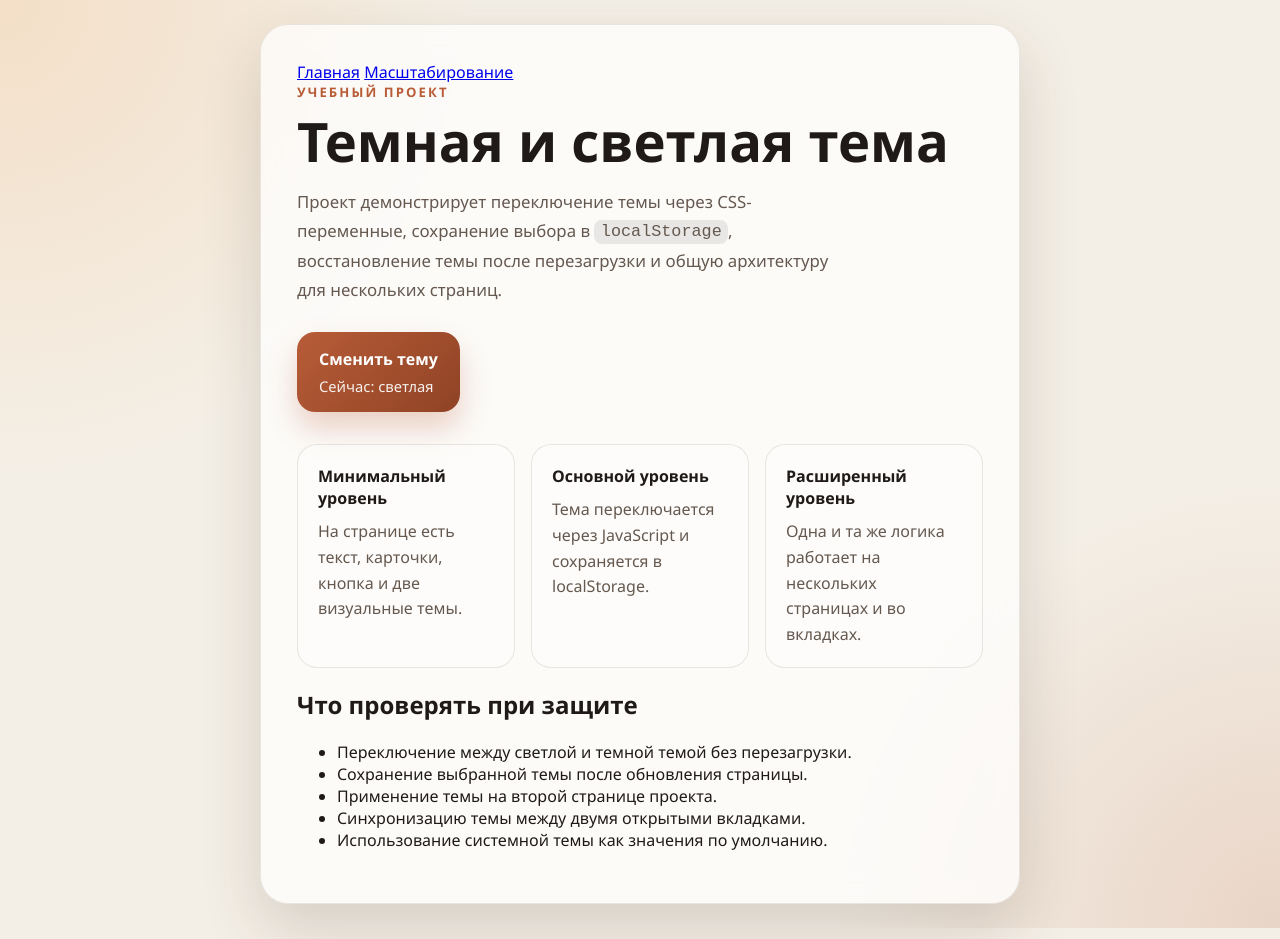
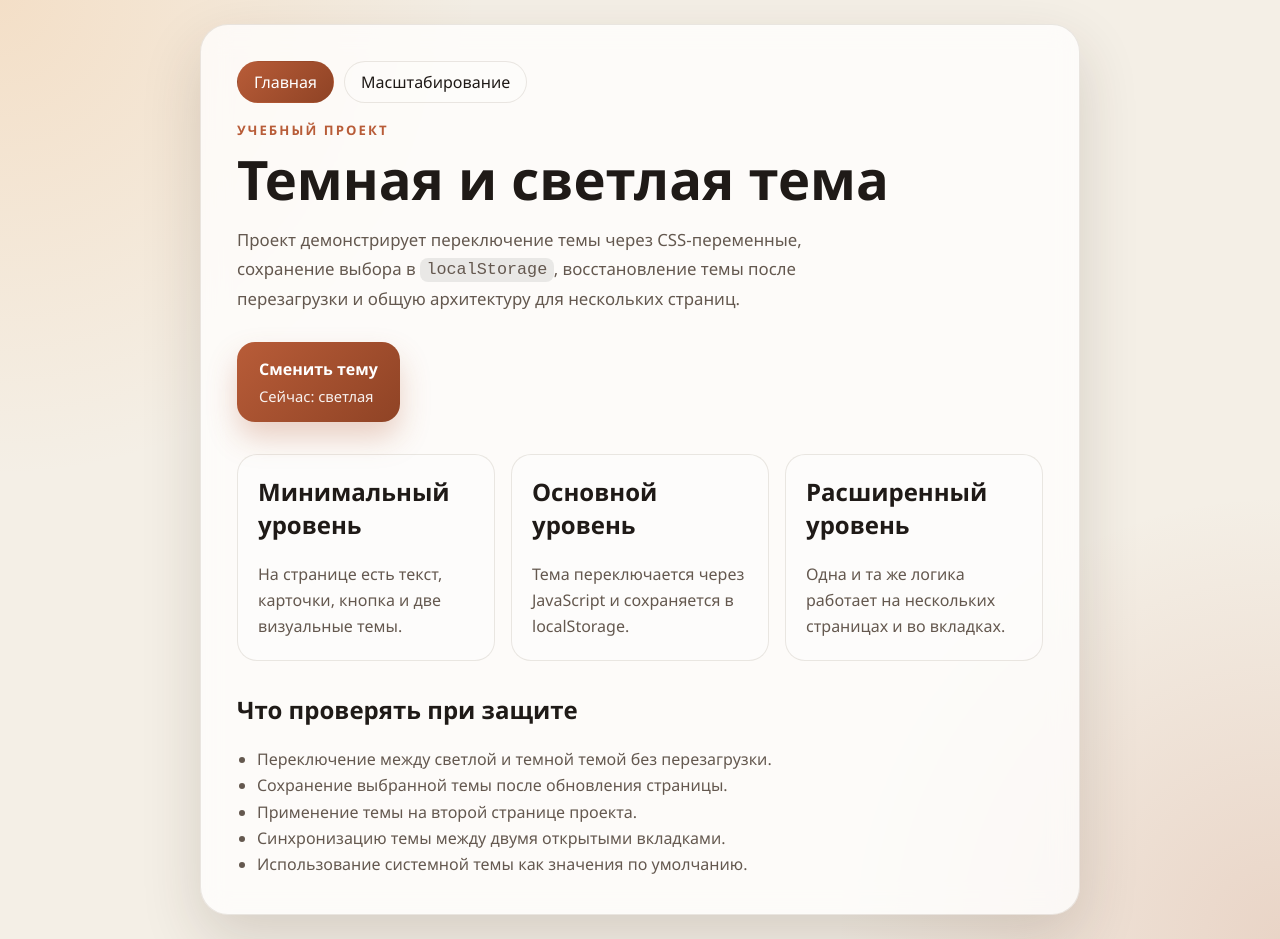
Before and after one commit to Fomar07/123, a plain HTML site: page index.html in a window 1280 px wide. Drawn offline with Linux system fonts and the light colour scheme.

Commit message:
feat: refine styles for multi-page theme project

```diff
--- a/style.css
+++ b/style.css
@@ -1,6 +1,6 @@
 :root {
   --bg: #f4efe6;
-  --surface: rgba(255, 255, 255, 0.72);
+  --surface: rgba(255, 255, 255, 0.76);
   --surface-border: rgba(90, 66, 47, 0.12);
   --text: #1f1a17;
   --muted: #64584f;
@@ -24,6 +24,14 @@ html[data-theme="dark"] {
   box-sizing: border-box;
 }
 
+html {
+  color-scheme: light;
+}
+
+html[data-theme="dark"] {
+  color-scheme: dark;
+}
+
 body {
   margin: 0;
   min-height: 100vh;
@@ -44,13 +52,39 @@ body {
 }
 
 .card {
-  width: min(760px, 100%);
+  width: min(880px, 100%);
   padding: 36px;
   border: 1px solid var(--surface-border);
   border-radius: 28px;
   background: var(--surface);
   box-shadow: var(--shadow);
   backdrop-filter: blur(14px);
+}
+
+.topbar {
+  display: flex;
+  flex-wrap: wrap;
+  gap: 10px;
+  margin-bottom: 18px;
+}
+
+.nav-link {
+  display: inline-flex;
+  align-items: center;
+  justify-content: center;
+  min-height: 42px;
+  padding: 0 16px;
+  border: 1px solid var(--surface-border);
+  border-radius: 999px;
+  color: var(--text);
+  text-decoration: none;
+  background: rgba(255, 255, 255, 0.16);
+}
+
+.nav-link.is-active {
+  background: linear-gradient(135deg, var(--accent), var(--accent-strong));
+  border-color: transparent;
+  color: #fff;
 }
 
 .eyebrow {
@@ -62,15 +96,21 @@ body {
   font-weight: 700;
 }
 
+h1,
+h2,
+h3 {
+  margin-top: 0;
+}
+
 h1 {
-  margin: 0;
+  margin-bottom: 0;
   font-size: clamp(2rem, 5vw, 3.4rem);
   line-height: 1.05;
 }
 
 .lead {
   margin: 18px 0 0;
-  max-width: 58ch;
+  max-width: 60ch;
   color: var(--muted);
   font-size: 1.05rem;
   line-height: 1.7;
@@ -121,42 +161,65 @@ html[data-theme="dark"] code {
   opacity: 0.92;
 }
 
-.info-grid {
+.info-grid,
+.steps-grid {
   display: grid;
   grid-template-columns: repeat(3, minmax(0, 1fr));
   gap: 16px;
   margin-top: 32px;
 }
 
-.info-box {
+.info-box,
+.step-box,
+.note-box {
   padding: 20px;
   border: 1px solid var(--surface-border);
   border-radius: 20px;
   background: rgba(255, 255, 255, 0.22);
 }
 
-html[data-theme="dark"] .info-box {
+html[data-theme="dark"] .info-box,
+html[data-theme="dark"] .step-box,
+html[data-theme="dark"] .note-box {
   background: rgba(255, 255, 255, 0.03);
 }
 
-.info-box h2 {
-  margin: 0 0 10px;
-  font-size: 1rem;
+.info-box p,
+.step-box p,
+.note-box p,
+.section-block p,
+.section-block li {
+  margin-bottom: 0;
+  color: var(--muted);
+  line-height: 1.65;
 }
 
-.info-box p {
-  margin: 0;
-  color: var(--muted);
-  line-height: 1.6;
+.section-block {
+  margin-top: 32px;
 }
 
-@media (max-width: 700px) {
+.feature-list,
+.compare-list {
+  margin: 14px 0 0;
+  padding-left: 20px;
+}
+
+.compare-grid {
+  display: grid;
+  grid-template-columns: repeat(2, minmax(0, 1fr));
+  gap: 16px;
+  margin-top: 20px;
+}
+
+@media (max-width: 760px) {
   .card {
     padding: 24px;
     border-radius: 22px;
   }
 
-  .info-grid {
+  .info-grid,
+  .steps-grid,
+  .compare-grid {
     grid-template-columns: 1fr;
   }
 }
```
